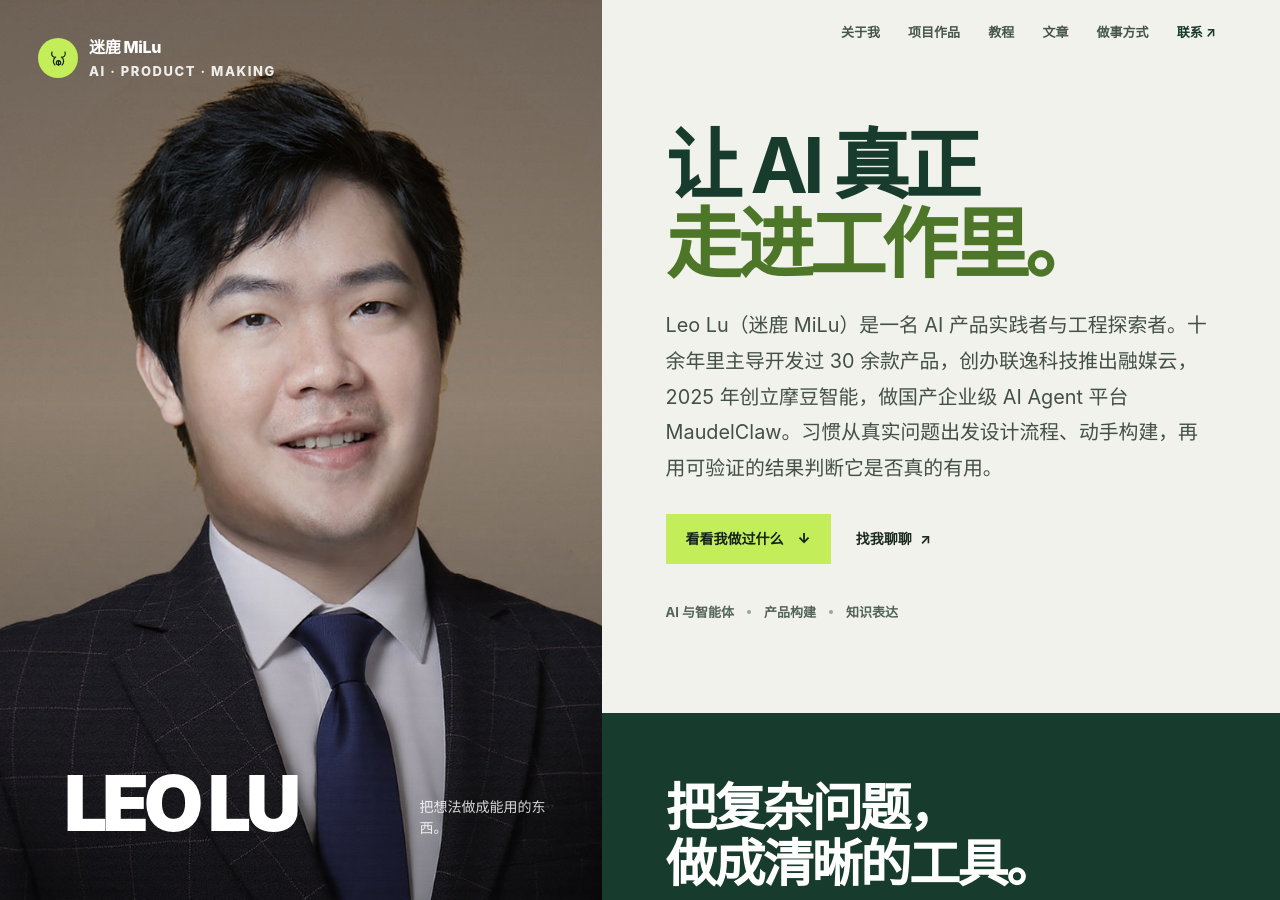
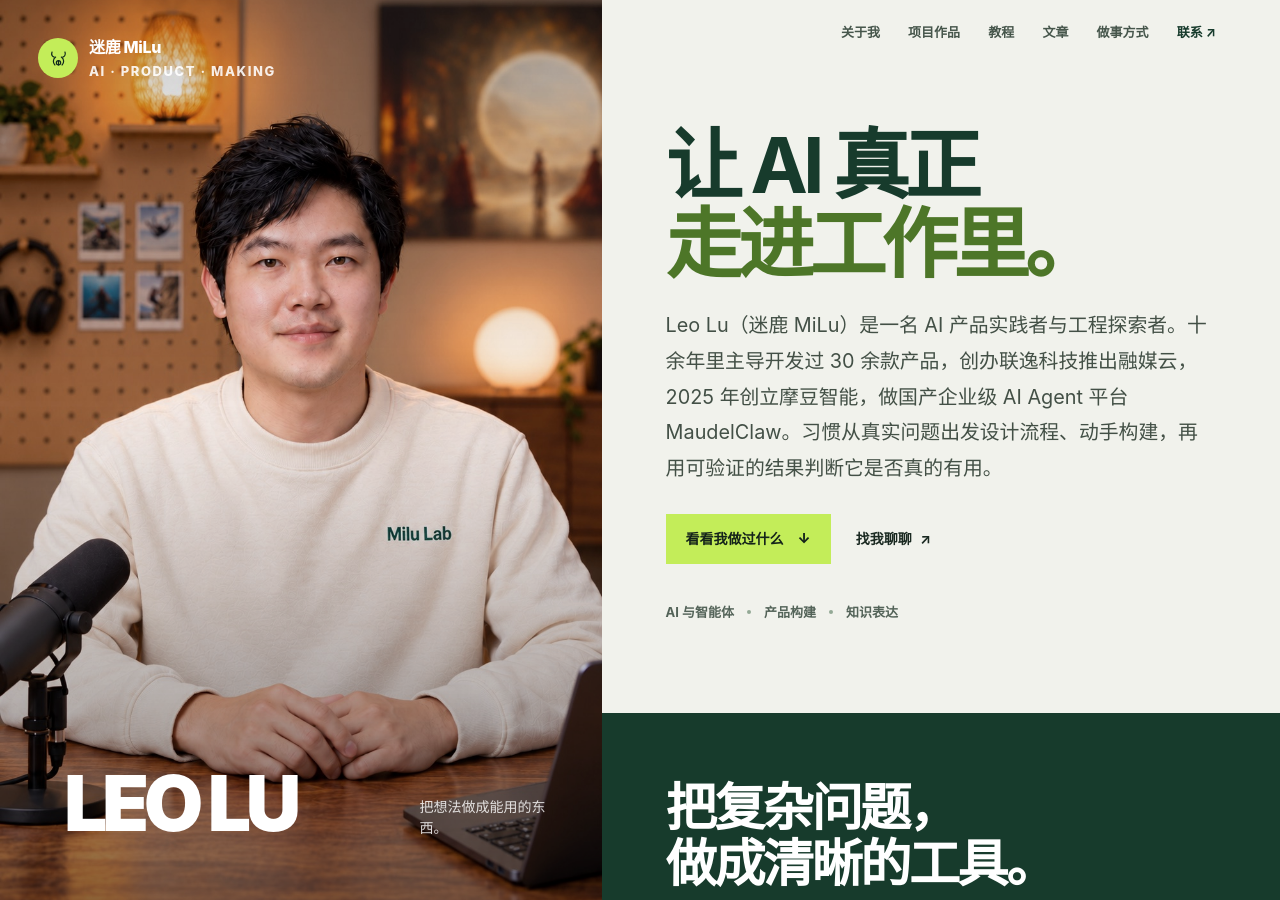
Before and after one commit to deerleo/deerleo.github.io, a Jekyll site: the page built from index.html, in a window 1280 px wide and 900 px high. Built offline with Jekyll 4.4.1, drawn with Linux system fonts in a browser that asks for light colours.

Commit message:
首页头像替换为 milu-studio-v5 vertical-smile 竖版照

```diff
--- a/index.html
+++ b/index.html
@@ -5,7 +5,7 @@ css: milu
 {% include icons.html %}
 <div class="milu" id="top">
   <aside class="portrait-stage" aria-label="Leo Lu 个人介绍">
-    <img class="portrait" src="{{ '/assets/images/profile.jpg' | relative_url }}" width="1170" height="1170" alt="Leo Lu 头像">
+    <img class="portrait" src="{{ '/assets/images/profile.jpg' | relative_url }}" width="941" height="1672" alt="Leo Lu 头像">
     <div class="portrait-shade"></div>
     <a class="stage-brand" href="#top" aria-label="回到首页">
       <span class="brand-mark"><svg class="icon" aria-hidden="true"><use href="#icon-deer"></use></svg></span>
```
Also changed, not shown: assets/images/profile.jpg.
